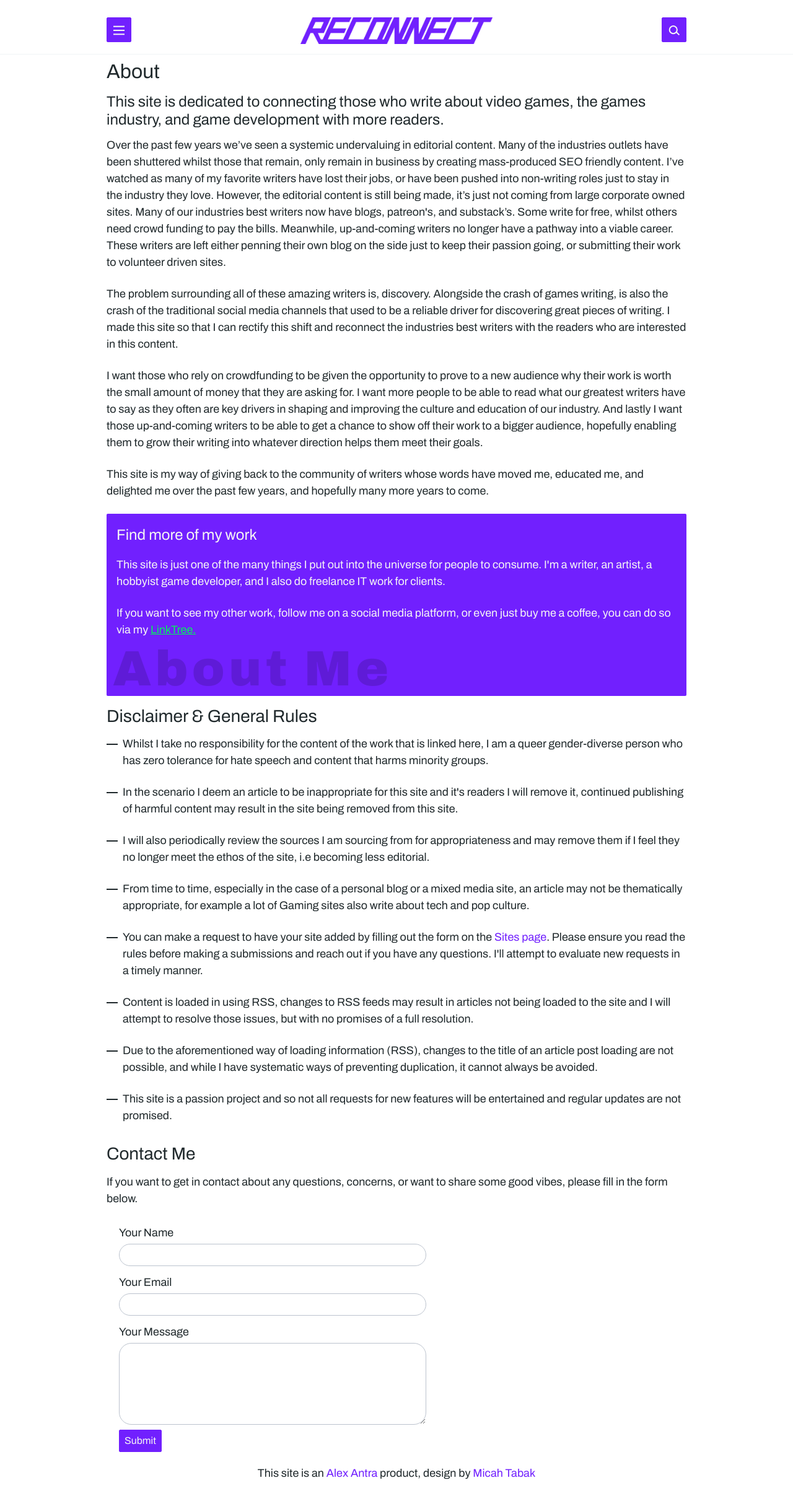
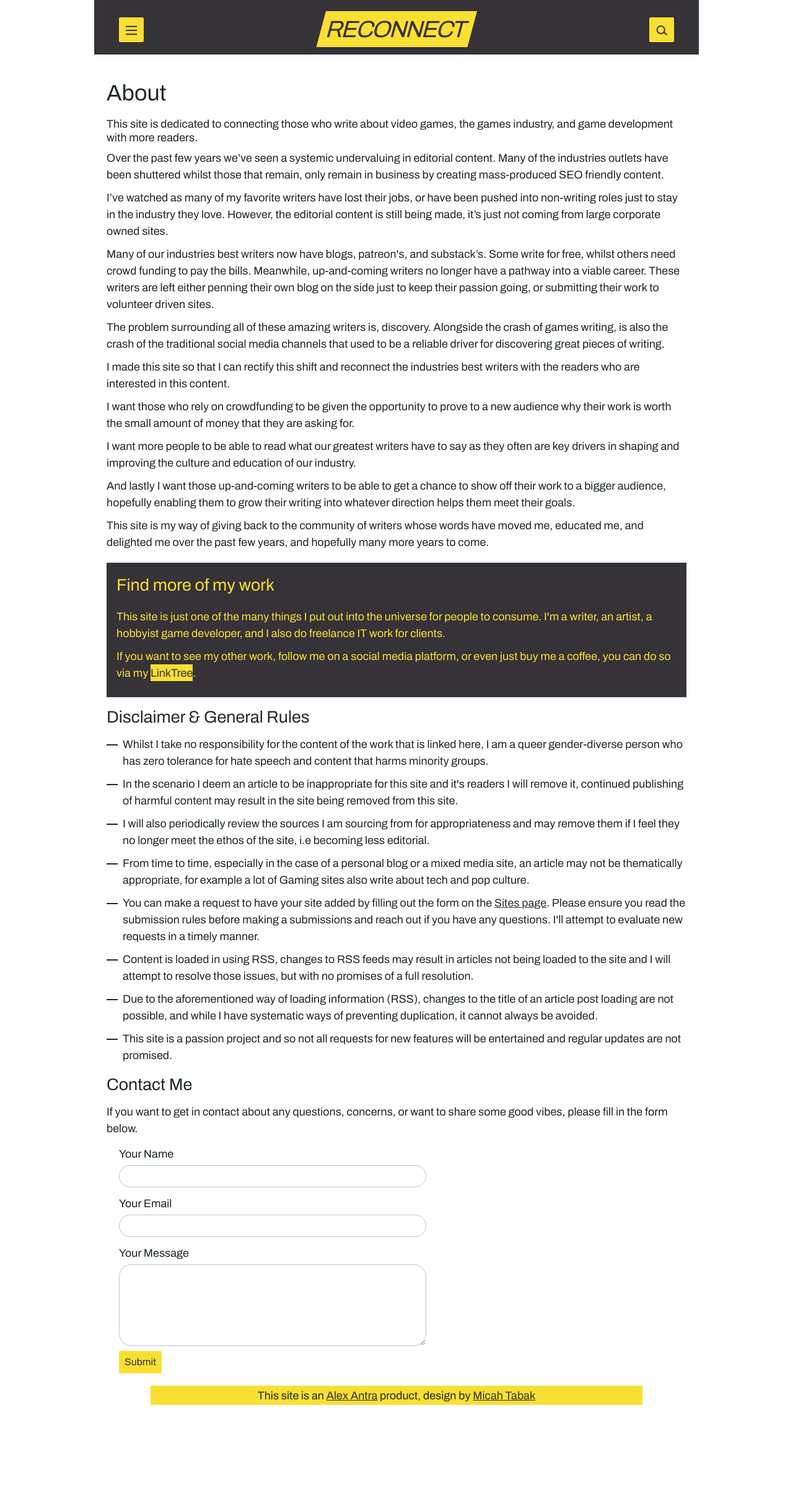
Before and after one commit to ronsoak/UL, a Django app: template contentfeed/templates/about.html in a window 1280 px wide. Shown: the whole page at 62% size. After the commit the page ends 2267 px from the top, so only its background shows below. Run offline with Django 3.2, Linux system fonts and the light colour scheme; the template is opened without the code that fills it, so the values that code supplies are empty; some libraries are stand-ins or nearby versions.

Commit message:
major changes

```diff
--- a/contentfeed/static/CSS/custom.css
+++ b/contentfeed/static/CSS/custom.css
@@ -193,125 +193,125 @@
 /* Green: 01f45b */
 /* BLACK:  000100*/
 /* WHITE: F5F5F5 */
+/*  */
+/*  */
+/*
+Yellow: FADF33
+Orange: FF9D45
+Charcoal: 353238
+beige: EEE9D7
+*/
 /* ----- ----- ----- ----- Custom CSS ----- ----- ----- ----- ----- -----  */
 /* about card */
 #atcard{
     border: none !important;
-    background-color: #7120fe;
-    color: #f5f5f5;
-}
-#atcard>.card-body{
-    padding-bottom: 3.5rem;
+    background-color: #353238;
+    color: #FADF33;
+    margin-bottom: 1rem;
+    margin-top: 1rem;
+    border-radius: 0;
 }
 #atcard>.card-body>p>a{
-    color: #01f45b ;
-    text-decoration: underline;
-    padding-bottom: 1rem;
-}
-#atcard::after{
-    content: "About Me";
-    font-family: "Archivo-Black";
-    font-size: 4rem;
-    color: #000100;
-    letter-spacing: 0.3rem;
-    opacity: 15%;
-    position: absolute;
-    bottom:-15px;
-    margin-left: 0.5rem;
-    margin-right: 0.5rem;
-    overflow: hidden;
+    color: #353238 ;
+    background-color: #FADF33;
+    text-decoration: none;
 }
 
-/* makes background white */
-.bg-white {
-    background: #fff !important;
+/* makes background dark */
+.bg-charcoal {
+    background: #353238 !important;
 }
 
 /* Changes the color of any button to this color */
 .btn.btn-col1 {
-    background: #7120fe;
-    border-color: #7120fe;
-    color: #f5f5f5;
+    background: #FADF33;
+    border-color: #FADF33;
+    color: #353238;
 }
 
-@media(hover: hover) and (pointer: fine) {
 .btn.btn-col1:focus,
 .btn.btn-col1:hover {
-    background: #F45B01;
-    border-color: #F45B01;
-    color: #E7ECEE;
-}
-}
-.btn.btn-col1:focus,
-.btn.btn-col1:hover {
-    background: #7120fe;
-    border-color: #7120fe;
-    color: #f5f5f5;
+    background: #353238;
+    border-color: #FADF33;
+    color: #FADF33;
 }
 
 .btn.btn-col1:active,
 .btn.btn-col1.active {
-    background: #E7ECEE;
-    border-color: #20292C;
-    color: #F45B01;
+    background: #FF9D45;
+    border-color: #FF9D45;
+    color: #353238;
 }
 
 /* Changes the vote chip */
 #cvote{
-    background-color: #F45B01 !important;
+    background-color: #353238 !important;
 }
 #cvote>a {
     font-family: "Archivo-Semibold";
-    color: #f5f5f5 !important;
+    color: #FADF33 !important;
 }
 #cvote>a:visited {
-    color: #6e2901 !important;
+    color: #EEE9D7 !important;
 }
-
+#dropmenu {
+    background-color: #FADF33;
+}
 
 /* Removes the border from the editors pick */
 #edpick {
     border: none !important;
-    background-color: #7120fe;
-    /* border-radius: 1rem; */
-    color: #f5f5f5;
-    margin-bottom: 1rem;
-    margin-top: 1rem;
+    background-color: #353238;
+    padding-left: 0.5rem;
+    padding-right: 0.5rem;
+    border-radius: 0;
 }
-#edpick>.card-body{
-    padding-bottom: 3rem !important;
+
+#edpick>.card-header>.card-title{
+    color: #fff;
 }
-#edpick::after{
-    content: "Editors Pick";
-    font-family: "Archivo-Black";
-    font-size: 4rem;
-    color: #000100;
-    letter-spacing: 0.3rem;
-    opacity: 15%;
-    position: absolute;
-    bottom:-10px;
-    margin-left: 0.5rem;
-    margin-right: 0.5rem;
-    overflow: hidden;
+
+#edpick>hr{
+    border-top: 1px solid #FADF33 !important;
+    border-bottom: none !important;
+    border-left: none !important;
+    border-right: none !important;
+    height: 1px;
+    width: 95%;
+    margin-top:0;
+    margin-bottom:0;
+    margin-left: auto;
+    margin-right: auto;
+    border-radius: 0;
 }
 
 #edlink>a {
-    font-family: "Archivo-Medium";
-    color: #f5f5f5;
+    color: #FADF33;
 }
 #edchip{
-    background-color: #01f45b !important;
+    background-color: #FADF33 !important;
     color: #000100 !important;
+}
+/* Footer */
+#footer{
+    background-color: #FADF33;
+    padding: 0.1rem;
+    margin: 0 !important;
+}
+#footer>p{
+    margin: 0 !important;
 }
 
 /* Generic changes for the pages */
 .linkchange>*>a {
-    color: #7120fe !important;
+    color: #353238 !important;
+    text-decoration:underline !important;
 }
 /* Custom Top margin */
 .mt-1r{
     margin-top: 1rem;
 }
+
 /* Makes the top bar sticky to the top */
 .p-sticky-t {
     position: -webkit-sticky !important;
@@ -319,11 +319,19 @@
     top: 0;
     z-index: 10;
     padding-top: 1rem;
+    padding-bottom: 1rem;
+    background-color: #353238 !important;
+}
+
+.pt-2r{
+    margin-top: 2rem;
 }
 
 /* Allows for the toggling of the search bar on and off */
 #searchbar {
     display: none;
+    background-color: #353238;
+    margin: 0;
 }
 #sbuttS{
     visibility:visible;
@@ -351,11 +359,20 @@
 #sbar>input {
     width: 100% !important;
     border-radius: 5rem 0rem 0rem 5rem;
-    border: 1px solid #20292C;
+    border: 2px solid #FADF33;
+    background-color: #353238 ;
+    color:#FADF33;
     padding-left: 10px;
     padding-bottom: 0px !important;
     padding-top: 0px !important;
     padding-right: 0px !important;
+}
+#sbar>input::placeholder {
+    color:#FADF33;
+    font-family: "Archivo-Thin";
+}
+#sbar>input:focus {
+    color:#FADF33 !important;
 }
 
 #sbar>button {
@@ -365,26 +382,35 @@
     padding-right: 1.25rem;
 }
 #title {
-    position: relative;
-    display: flex;
+    padding: 0;
+    line-height: 1;
+    transform: skew(-15deg);
 }
 #title>a {
     text-decoration: none !important;
-    padding-bottom: 0px;
+    padding: 0px;
     line-height: 1;
-    align-items: flex-end;
-    display: flex;
+    color: #353238;
+    font-size: 1.9rem;
+    background-color: #FADF33;
+    padding: 0 0.5rem 0 0.5rem;
+    letter-spacing: -0.1rem;
+}
+
+@media (width > 400px) {
+    #title>a>img{
+        height:1.9rem;
+        display: block;
+        margin-left: auto;
+        margin-right: auto;
+    }
 }
 
 #title>a>img{
-    max-width: 50%;
-    align-items: flex-end;
-    margin: auto;
-    padding-bottom: 8px;
+    height:1.5rem;
+    display: block;
+    margin-left: auto;
+    margin-right: auto;
+    margin-top: 5px;
+
 }
-
-#title>a>h1 {
-    font-family: "Archivo-Extrabold";
-    color: black;
-    letter-spacing: 0.2rem;
-}
--- a/contentfeed/static/CSS/spectre.css
+++ b/contentfeed/static/CSS/spectre.css
@@ -346,36 +346,37 @@ h6 {
 
 h1,
 .h1 {
-  font-size: 2rem;
+  font-size: 2em;
 }
 
 h2,
 .h2 {
-  font-size: 1.6rem;
+  font-size: 1.5em;
 }
 
 h3,
 .h3 {
-  font-size: 1.4rem;
+  font-size: 1.17em;
 }
 
 h4,
 .h4 {
-  font-size: 1.2rem;
+  font-size: 1.0em;
 }
 
 h5,
 .h5 {
-  font-size: 1rem;
+  font-size: 0.83em;
 }
 
 h6,
 .h6 {
-  font-size: .8rem;
+  font-size: 0.67em;
 }
 
 p {
-  margin: 0 0 1.2rem;
+  /* margin: 0 0 1.2rem; */
+  margin: 0 0 0.5rem;
 }
 
 a,
@@ -2400,8 +2401,8 @@ summary.accordion-header::-webkit-details-marker {
 .chip {
   align-items: center;
   /* background: #eef0f3; */
-  color: #f5f5f5;
-  background: #7120fe;
+  color: #393A3F;
+  background: #FADF33;
   /* border-radius: 5rem; */
   display: -ms-inline-flexbox;
   display: inline-flex;
@@ -2455,11 +2456,12 @@ summary.accordion-header::-webkit-details-marker {
   right: 0;
 }
 
-.dropdown.active .menu,
+/* removed as the JS function does it better */
+/* .dropdown.active .menu,
 .dropdown .dropdown-toggle:focus + .menu,
 .dropdown .menu:hover {
   display: block;
-}
+} */
 
 .dropdown .btn-group .dropdown-toggle:nth-last-child(2) {
   border-bottom-right-radius: .1rem;
@@ -2713,7 +2715,7 @@ summary.accordion-header::-webkit-details-marker {
 
 .pagination .page-item.disabled a {
   cursor: default;
-  opacity: .5;
+  opacity: 0;
   pointer-events: none;
 }
 
@@ -2733,7 +2735,12 @@ summary.accordion-header::-webkit-details-marker {
 }
 
 .pagination .page-item .page-item-title {
+  background-color: #353238;
+  width: 5rem;
   margin: 0;
+  transform: skew(-15deg);
+  color:#FADF33;
+  padding: 0 0.5rem 0 0.5rem;
 }
 
 .pagination .page-item .page-item-subtitle {
@@ -2904,7 +2911,7 @@ summary.accordion-header::-webkit-details-marker {
   -ms-flex-wrap: wrap;
   flex-wrap: wrap;
   list-style: none;
-  margin: .2rem 0 0.5rem 0;
+  margin: .2rem 0 0 0;
 }
 
 .tab .tab-item {
@@ -2912,7 +2919,7 @@ summary.accordion-header::-webkit-details-marker {
 }
 
 .tab .tab-item a {
-  border-bottom: .1rem solid transparent;
+  border-bottom: 5px solid transparent;
   color: inherit;
   display: block;
   margin: 0 .4rem 0 0;
@@ -2922,13 +2929,13 @@ summary.accordion-header::-webkit-details-marker {
 
 .tab .tab-item a:focus,
 .tab .tab-item a:hover {
-  color: #7120fe;
+  color: #FADF33;
   font-family:"Archivo-Semibold";
 }
 
 .tab .tab-item.active a,
 .tab .tab-item a.active {
-  border-bottom-color: #7120fe;
+  border-bottom-color: #FADF33;
   color: #000100;
   font-family:"Archivo-Semibold";
   /* background-color: #7120fe; */
--- /dev/null
+++ b/contentfeed/static/JS/clickToggle.js
@@ -0,0 +1,13 @@
+function clickToggle() {
+    var c = document.getElementById("dropmenu");
+    var l = document.getElementById("droplink");
+    if(c.style.display == "block")
+    {
+        c.style.display = "none"
+        l.blur();
+    }
+    else{
+        c.style.display = "block"
+    }
+
+}
--- a/contentfeed/static/JS/searchToggle.js
+++ b/contentfeed/static/JS/searchToggle.js
@@ -1,4 +1,5 @@
 function searchToggle() {
+    var w = document.getElementById("slink");
     var x = document.getElementById("searchbar");
     var y = document.getElementById("sbuttS");
     var z = document.getElementById("sbuttX");
@@ -11,6 +12,7 @@ function searchToggle() {
     else
     {
         x.style.display = "none"
+        w.blur();
         y.style.visibility = "visible"
         z.style.visibility = "hidden"
     }
--- a/contentfeed/templates/about.html
+++ b/contentfeed/templates/about.html
@@ -1,8 +1,7 @@
 {% extends "standard.html" %} {% block content %}
-<div class="divider"></div>
-<div class="container grid-lg">
+<div class="container grid-lg pt-2r">
+<h1>About</h1>
   <!-- Blurb -->
-  <h2>About</h2>
   <h4>
     This site is dedicated to connecting those who write about video games, the
     games industry, and game development with more readers.
@@ -11,11 +10,16 @@
     Over the past few years we’ve seen a systemic undervaluing in editorial
     content. Many of the industries outlets have been shuttered whilst those
     that remain, only remain in business by creating mass-produced SEO friendly
-    content. I’ve watched as many of my favorite writers have lost their jobs,
+    content.
+    </p>
+    <p>
+    I’ve watched as many of my favorite writers have lost their jobs,
     or have been pushed into non-writing roles just to stay in the industry they
     love. However, the editorial content is still being made, it’s just not
-    coming from large corporate owned sites. Many of our industries best writers
-    now have blogs, patreon's, and substack’s. Some write for free, whilst
+    coming from large corporate owned sites.
+    </p>
+    <p>
+    Many of our industries best writers now have blogs, patreon's, and substack’s. Some write for free, whilst
     others need crowd funding to pay the bills. Meanwhile, up-and-coming writers
     no longer have a pathway into a viable career. These writers are left either
     penning their own blog on the side just to keep their passion going, or
@@ -25,16 +29,23 @@
     The problem surrounding all of these amazing writers is, discovery.
     Alongside the crash of games writing, is also the crash of the traditional
     social media channels that used to be a reliable driver for discovering
-    great pieces of writing. I made this site so that I can rectify this shift
+    great pieces of writing.
+    </p>
+    <p>
+    I made this site so that I can rectify this shift
     and reconnect the industries best writers with the readers who are
     interested in this content.
   </p>
   <p>
     I want those who rely on crowdfunding to be given the opportunity to prove
     to a new audience why their work is worth the small amount of money that
-    they are asking for. I want more people to be able to read what our greatest
+    they are asking for.
+    </p><p>
+    I want more people to be able to read what our greatest
     writers have to say as they often are key drivers in shaping and improving
-    the culture and education of our industry. And lastly I want those
+    the culture and education of our industry.
+    </p><p>
+    And lastly I want those
     up-and-coming writers to be able to get a chance to show off their work to a
     bigger audience, hopefully enabling them to grow their writing into whatever
     direction helps them meet their goals.
@@ -47,7 +58,7 @@
   <!-- Find more of my work -->
   <div id="atcard" class="card mb-2 p-relative">
     <div class="card-header">
-      <div class="card-title h4">Find more of my work</div>
+      <div class="card-title h2">Find more of my work</div>
     </div>
     <div class="card-body">
       <p>
@@ -58,12 +69,12 @@
       <p>
         If you want to see my other work, follow me on a social media platform,
         or even just buy me a coffee, you can do so via my
-        <a href="https://linktr.ee/antranaut" target="_blank">LinkTree.</a>
+        <a href="https://linktr.ee/antranaut" target="_blank">LinkTree</a>.
       </p>
     </div>
   </div>
   <!-- Disclaimer -->
-  <div class="pt-2"><h3>Disclaimer & General Rules</h3></div>
+  <div class="pt-2"><h2>Disclaimer & General Rules</h2></div>
   <div class="tile">
     <div class="tile-icon">
       <div class="tile-icon"><i class="icon icon-minus"></i></div>
@@ -119,7 +130,7 @@
     <div class="tile-content linkchange">
       <p>
         You can make a request to have your site added by filling out the form
-        on the <a href="/sites">Sites page</a>. Please ensure you read the rules before making a
+        on the <a href="/sites">Sites page</a>. Please ensure you read the submission rules before making a
         submissions and reach out if you have any questions. I'll attempt to
         evaluate new requests in a timely manner.
       </p>
@@ -161,7 +172,7 @@
     </div>
   </div>
   <!-- Contact Me -->
-  <div class="pt-2"><h3>Contact Me</h3></div>
+  <div class="pt-2"><h2>Contact Me</h2></div>
   <p>
     If you want to get in contact about any questions, concerns, or want to
     share some good vibes, please fill in the form below.
--- a/contentfeed/templates/standard.html
+++ b/contentfeed/templates/standard.html
@@ -9,24 +9,30 @@
     <link rel="stylesheet" href="{% static 'CSS/spectre-icons.css' %}" />
     <link rel="stylesheet" href="{% static 'CSS/spectre-exp.css' %}" />
     <script src="{% static 'JS/searchToggle.js' %}"></script>
+    <script src="{% static 'JS/clickToggle.js' %}"></script>
+    <script src="{% static 'JS/urlClick.js' %}"></script>
     <title>reconnect</title>
     <link rel="stylesheet" href="" />
   </head>
   <!-- Variables -->
   <!-- Gets Page URL -->
-  <body>
-    <div class="container grid-lg p-sticky-t bg-white">
+  <!-- <body oncontextmenu="return false;"> -->
+    <body>
+    <div class="bg-charcoal container grid-lg p-sticky-t">
+    <div class="container grid-lg ">
       <!-- Title & Nav -->
       <div class="columns pt-2">
         <div class="column col-2 float-left">
           <div class="dropdown">
             <a
               href="#"
+              id="droplink"
               class="btn btn-action btn-lg dropdown-toggle btn-col1"
               tabindex="0"
+              onclick="clickToggle()"
               ><i class="icon icon-menu"></i
             ></a>
-            <ul class="menu">
+            <ul id="dropmenu" class="menu">
               <li><a href="/">Home</a></li>
               <li><a href="/about">About</a></li>
               <li><a href="/sites">Sites</a></li>
@@ -35,15 +41,16 @@
           </div>
         </div>
         <div id="title" class="column col-8 text-center">
-            <a href="/"><img src="{% static 'images/title.png' %}"></a>
+            <a href="/">RECONNECT</a>
+            <!-- <a href="/"><img src="{% static 'images/title.png' %}"></a> -->
         </div>
         <div class="column col-2 p-relative">
-          <button onclick="searchToggle()" class="btn btn-lg btn-action float-right btn-col1 p-relative"><i id="sbuttS" class="icon icon-search"></i><i id="sbuttX" class="icon icon-arrow-up"></i></button>
+          <button onclick="searchToggle()" id="slink" class="btn btn-lg btn-action float-right btn-col1 p-relative"><i id="sbuttS" class="icon icon-search"></i><i id="sbuttX" class="icon icon-arrow-up"></i></button>
         </div>
       </div>
     </div>
     <!-- Search Bar -->
-    <div id="searchbar" class="container grid-lg px-2 pb-2 mb-2">
+    <div id="searchbar" class="container grid-lg px-2 pb-2">
         <form action="{% url 'search' %}" method="POST">
           <div id="sbar" class="input-group px-2">
             {% csrf_token %}
@@ -57,13 +64,14 @@
           </div>
         </form>
       </div>
+    </div>
     <!-- Content -->
     {% block content %} {% endblock %}
     <!-- Footer -->
     <div class="container grid-lg mt-1r">
         <div class="columns text-center">
             <div class="column col-1"></div>
-            <div class="column col-10 text-center linkchange"><p>This site is an <a href="https://linktr.ee/antranaut">Alex Antra</a> product, design by <a href="http://micahtabak.myportfolio.com/">Micah Tabak</a></p></div>
+            <div id="footer" class="column col-10 text-center linkchange"><p>This site is an <a href="https://linktr.ee/antranaut">Alex Antra</a> product, design by <a href="http://micahtabak.myportfolio.com/">Micah Tabak</a></p></div>
             <div class="column col-1"></div>
     </div>
   </body>
```
Also changed, not shown: blogsite/urls.py (+9 -0 lines), contentfeed/templates/feed.html (+4 -3 lines), contentfeed/templates/robots.txt (added, +8 -0 lines), contentfeed/templates/search.html (+3 -4 lines), contentfeed/templates/sites.html (+7 -8 lines), requirements.txt (added, +14 -0 lines).
